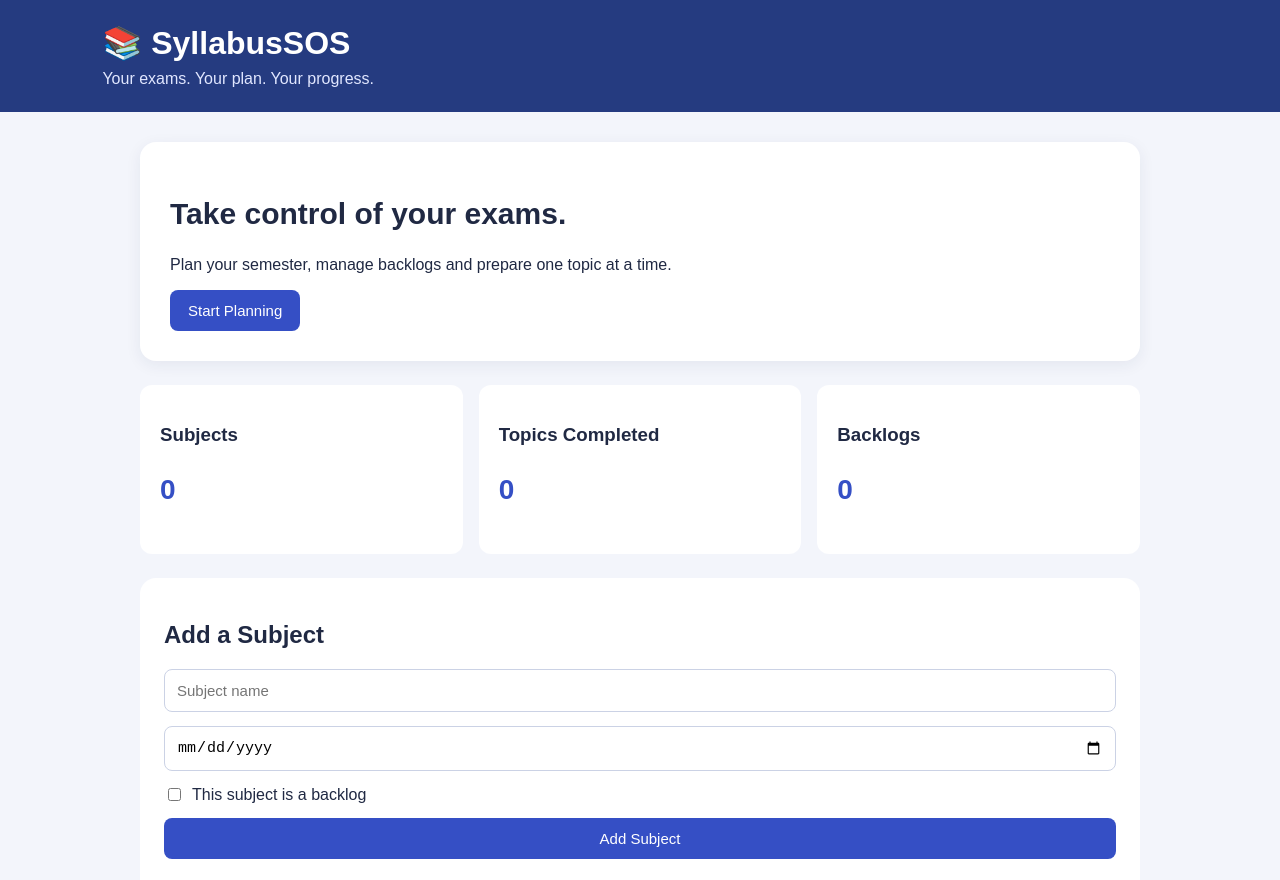
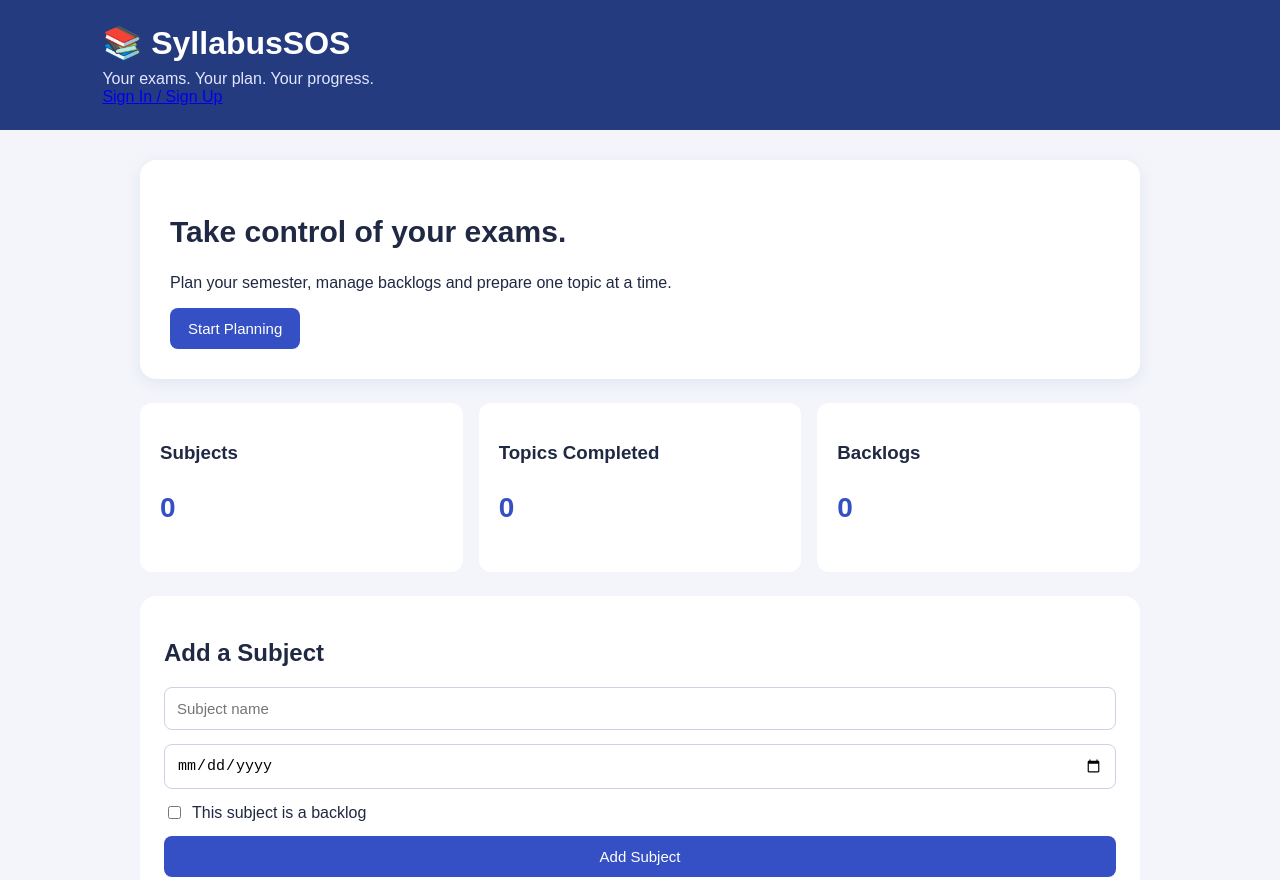
Before and after one commit to Kirankademani/SyllabusSOS, a plain HTML site: page index.html in a window 1280 px wide. Shown: the top 880 px of the page. Drawn offline with nearby package versions, Linux system fonts and the light colour scheme.

Commit message:
Update header with sign-in link
Added a sign-in link to the header section.

```diff
--- a/index.html
+++ b/index.html
@@ -8,10 +8,13 @@
   <link rel="stylesheet" href="style.css">
 </head>
 <body>
-  <header>
+
+<header>
     <h1>📚 SyllabusSOS</h1>
     <p>Your exams. Your plan. Your progress.</p>
-  </header>
+    <p><a href="./auth.html">Sign In / Sign Up</a></p>
+</header>
+
 
   <main>
     <section class="hero">
```
